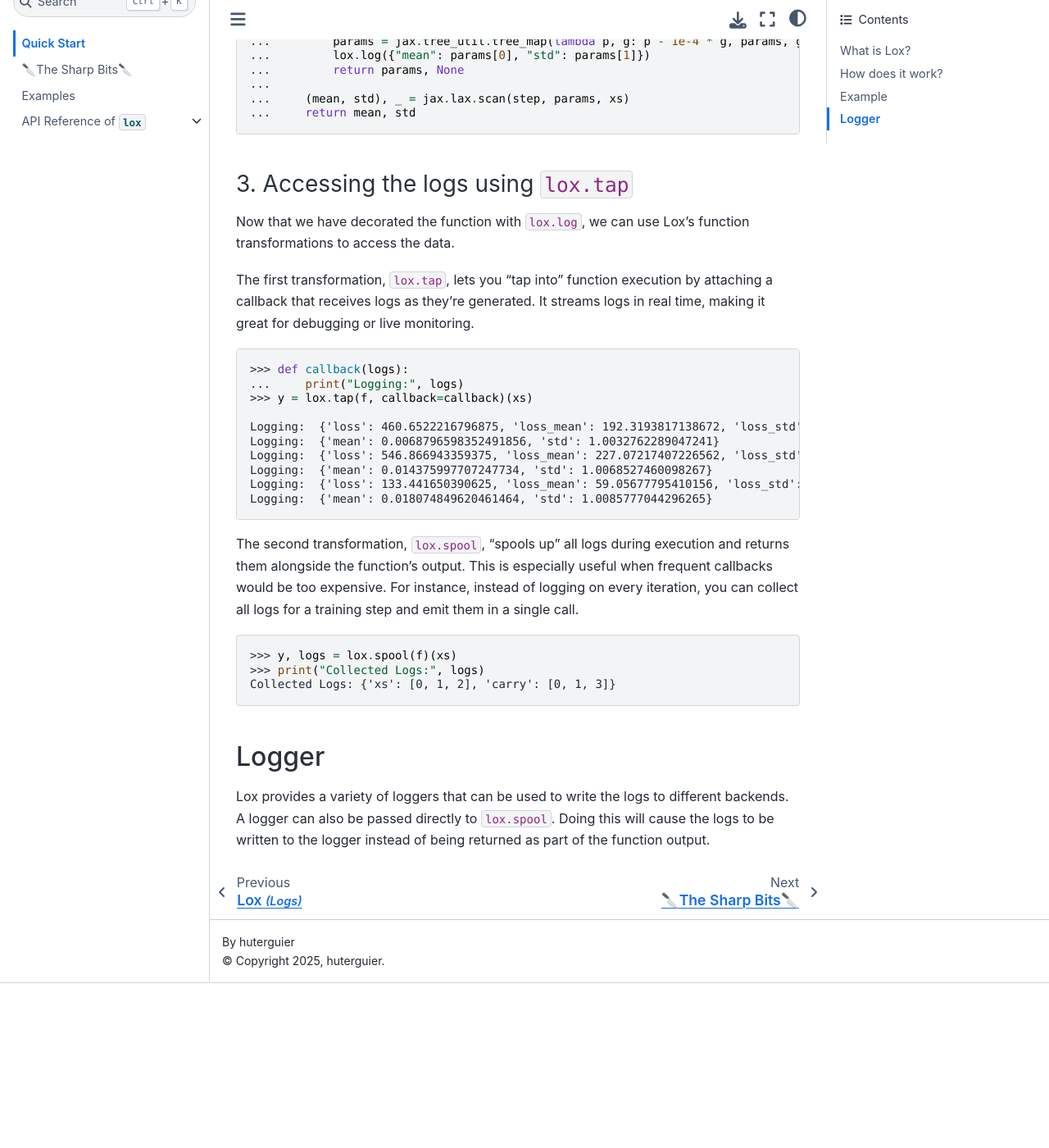
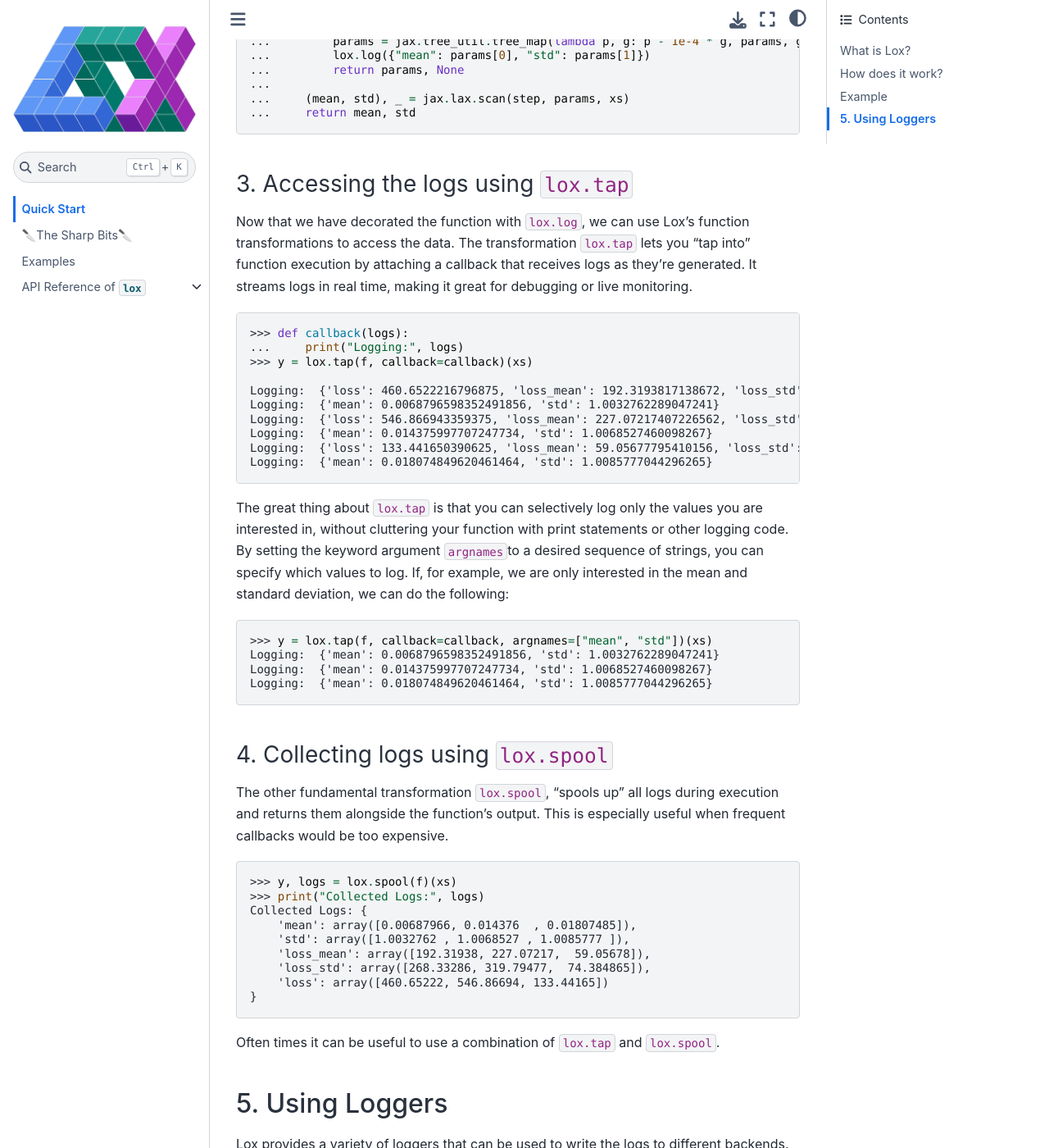
Before and after one commit to huterguier/lox, a Sphinx documentation site: the page built from docs/quick_start.md, in a window 1280 px wide and 1400 px high, scrolled down 2424 px. Shown: the whole window at 82% size. Built offline with Sphinx 7.4.7 and the Sphinx Book theme 1.1.4, drawn with Linux system fonts in a browser that asks for light colours; some web fonts are replaced; pages that are not in the unit, such as notebooks, are missing from menus; before the commit the page ends 3623 px from its top, so only the background shows below that.

Commit message:
added documentation

````diff
--- a/docs/quick_start.md
+++ b/docs/quick_start.md
@@ -111,10 +111,7 @@ When logging with the same key multiple times, it is important to ensure that th
 ### 3. Accessing the logs using `lox.tap`
 
 Now that we have decorated the function with `lox.log`, we can use Lox's function transformations to access the data.
-
-
-
-The first transformation, `lox.tap`, lets you "tap into" function execution by attaching a callback that receives logs as they're generated. It streams logs in real time, making it great for debugging or live monitoring.
+The transformation `lox.tap` lets you "tap into" function execution by attaching a callback that receives logs as they're generated. It streams logs in real time, making it great for debugging or live monitoring.
 
 ```python
 >>> def callback(logs):
@@ -129,16 +126,37 @@ Logging:  {'loss': 133.441650390625, 'loss_mean': 59.05677795410156, 'loss_std':
 Logging:  {'mean': 0.018074849620461464, 'std': 1.0085777044296265}
 ```
 
-The second transformation, `lox.spool`, "spools up" all logs during execution and returns them alongside the function's output.
+The great thing about `lox.tap` is that you can selectively log only the values you are interested in, without cluttering your function with print statements or other logging code.
+By setting the keyword argument `argnames`to a desired sequence of strings, you can specify which values to log.
+If, for example, we are only interested in the mean and standard deviation, we can do the following:
+
+```python
+>>> y = lox.tap(f, callback=callback, argnames=["mean", "std"])(xs)
+Logging:  {'mean': 0.0068796598352491856, 'std': 1.0032762289047241}
+Logging:  {'mean': 0.014375997707247734, 'std': 1.0068527460098267}
+Logging:  {'mean': 0.018074849620461464, 'std': 1.0085777044296265}
+```
+
+### 4. Collecting logs using `lox.spool`
+
+The other fundamental transformation `lox.spool`, "spools up" all logs during execution and returns them alongside the function's output.
 This is especially useful when frequent callbacks would be too expensive.
-For instance, instead of logging on every iteration, you can collect all logs for a training step and emit them in a single call.
+
 ```python
 >>> y, logs = lox.spool(f)(xs)
 >>> print("Collected Logs:", logs)
-Collected Logs: {'xs': [0, 1, 2], 'carry': [0, 1, 3]}
+Collected Logs: {
+    'mean': array([0.00687966, 0.014376  , 0.01807485]),
+    'std': array([1.0032762 , 1.0068527 , 1.0085777 ]),
+    'loss_mean': array([192.31938, 227.07217,  59.05678]),
+    'loss_std': array([268.33286, 319.79477,  74.384865]),
+    'loss': array([460.65222, 546.86694, 133.44165])
+}
 ```
 
-## Logger
+Often times it can be useful to use a combination of `lox.tap` and `lox.spool`.
+
+## 5. Using Loggers
 
 Lox provides a variety of loggers that can be used to write the logs to different backends.
 A logger can also be passed directly to `lox.spool`.
````
